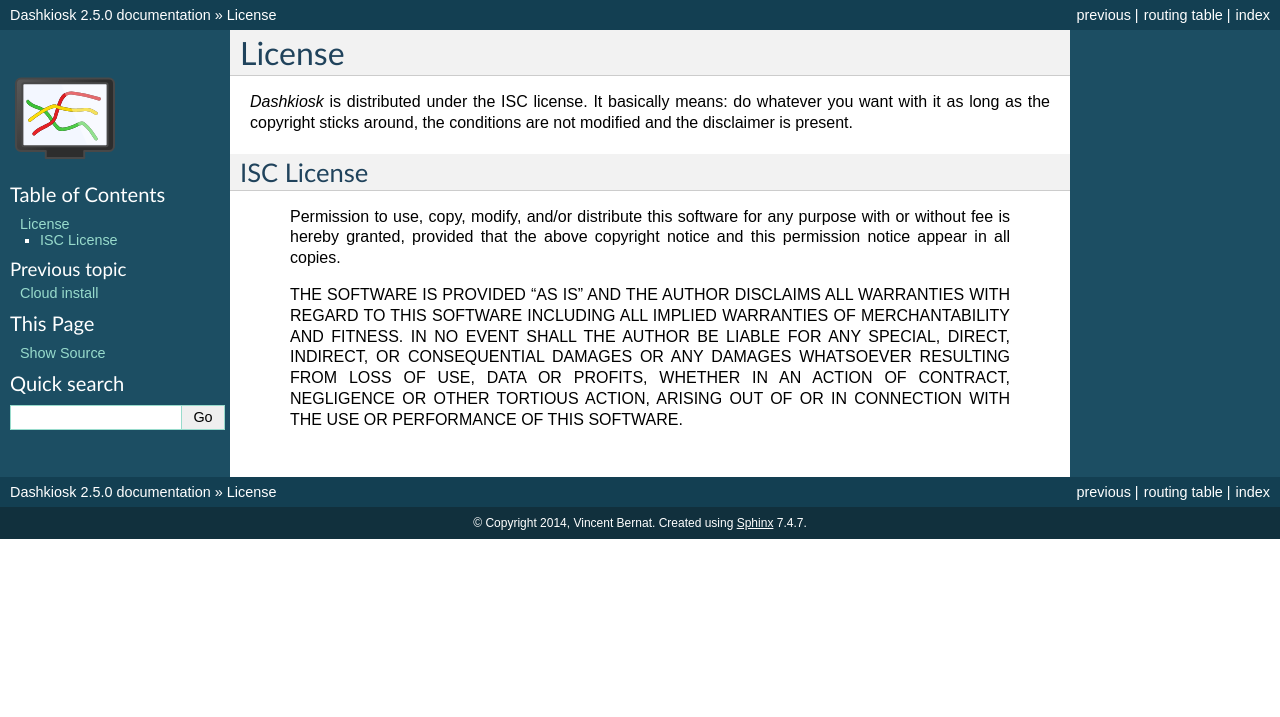
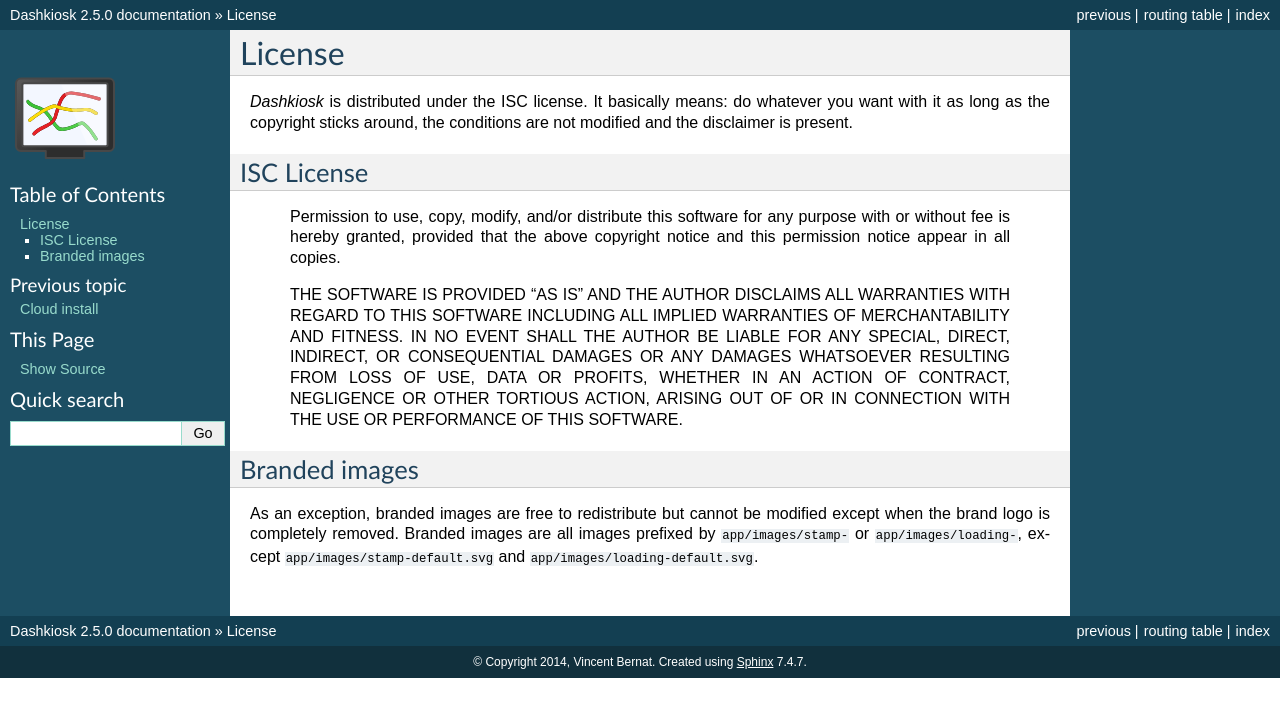
Before and after one commit to vincentbernat/dashkiosk, a Sphinx documentation site: the page built from docs/license.rst, in a window 1280 px wide. Shown: the top 717 px of the page. Built offline with Sphinx 7.4.7, drawn with Linux system fonts in a browser that asks for light colours.

Commit message:
docs: add a license exception for branded images

```diff
--- a/docs/install.rst
+++ b/docs/install.rst
@@ -72,6 +72,12 @@ are:
  - ``dailymotion``
  - ``exoscale``
 
+If you do your own branding, they can be integrated into *Dashkiosk*
+if the used images can be freely distributed. Submit a `pull
+request`_.
+
+.. _pull request: https://github.com/vincentbernat/dashkiosk/pulls
+
 Database
 --------
 
--- a/docs/license.rst
+++ b/docs/license.rst
@@ -21,3 +21,12 @@ ISC License
   OR PROFITS, WHETHER IN AN ACTION OF CONTRACT, NEGLIGENCE OR OTHER
   TORTIOUS ACTION, ARISING OUT OF OR IN CONNECTION WITH THE USE OR
   PERFORMANCE OF THIS SOFTWARE.
+
+Branded images
+--------------
+
+As an exception, branded images are free to redistribute but cannot be
+modified except when the brand logo is completely removed. Branded
+images are all images prefixed by ``app/images/stamp-`` or
+``app/images/loading-``, except ``app/images/stamp-default.svg`` and
+``app/images/loading-default.svg``.
```
